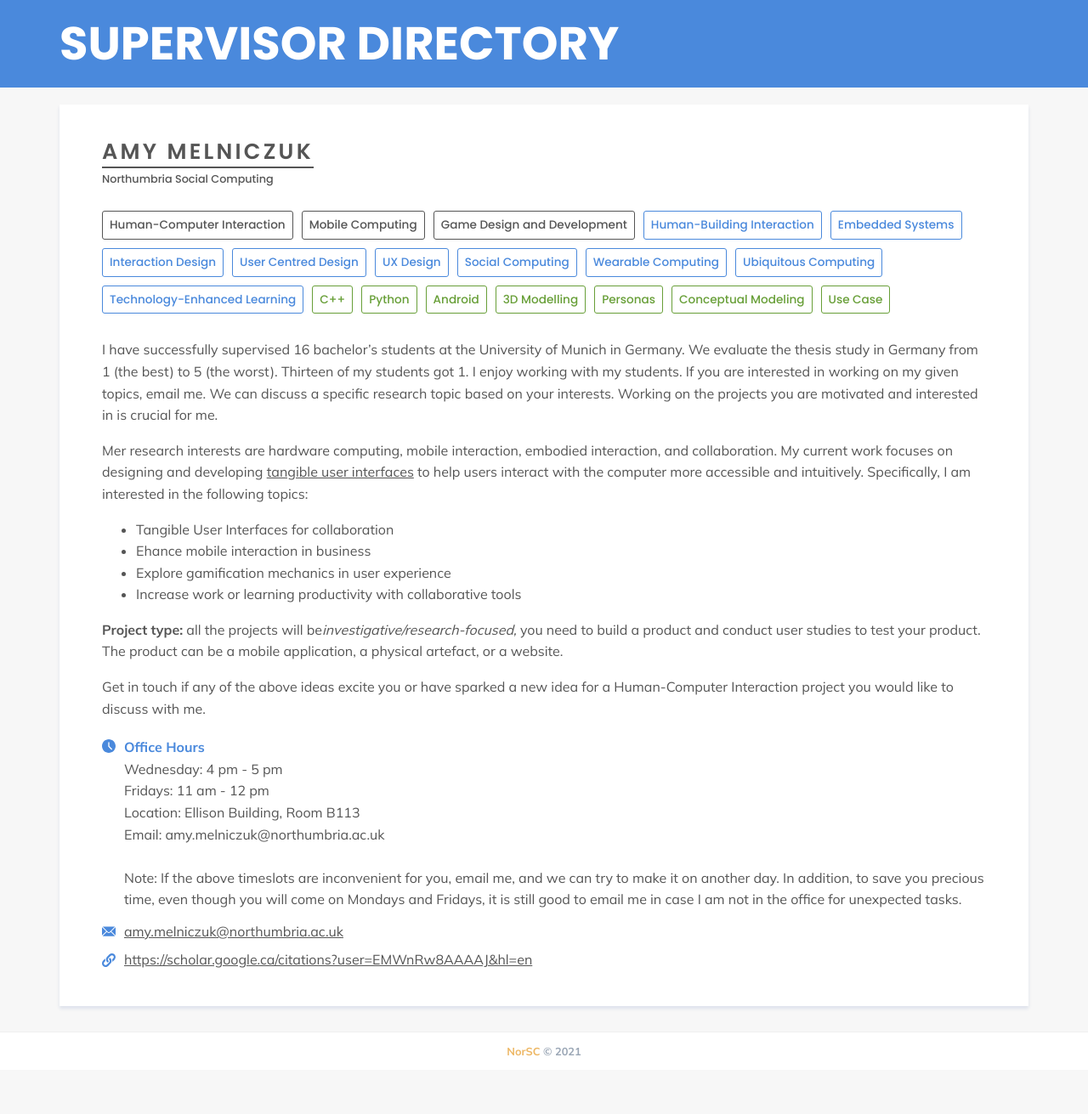
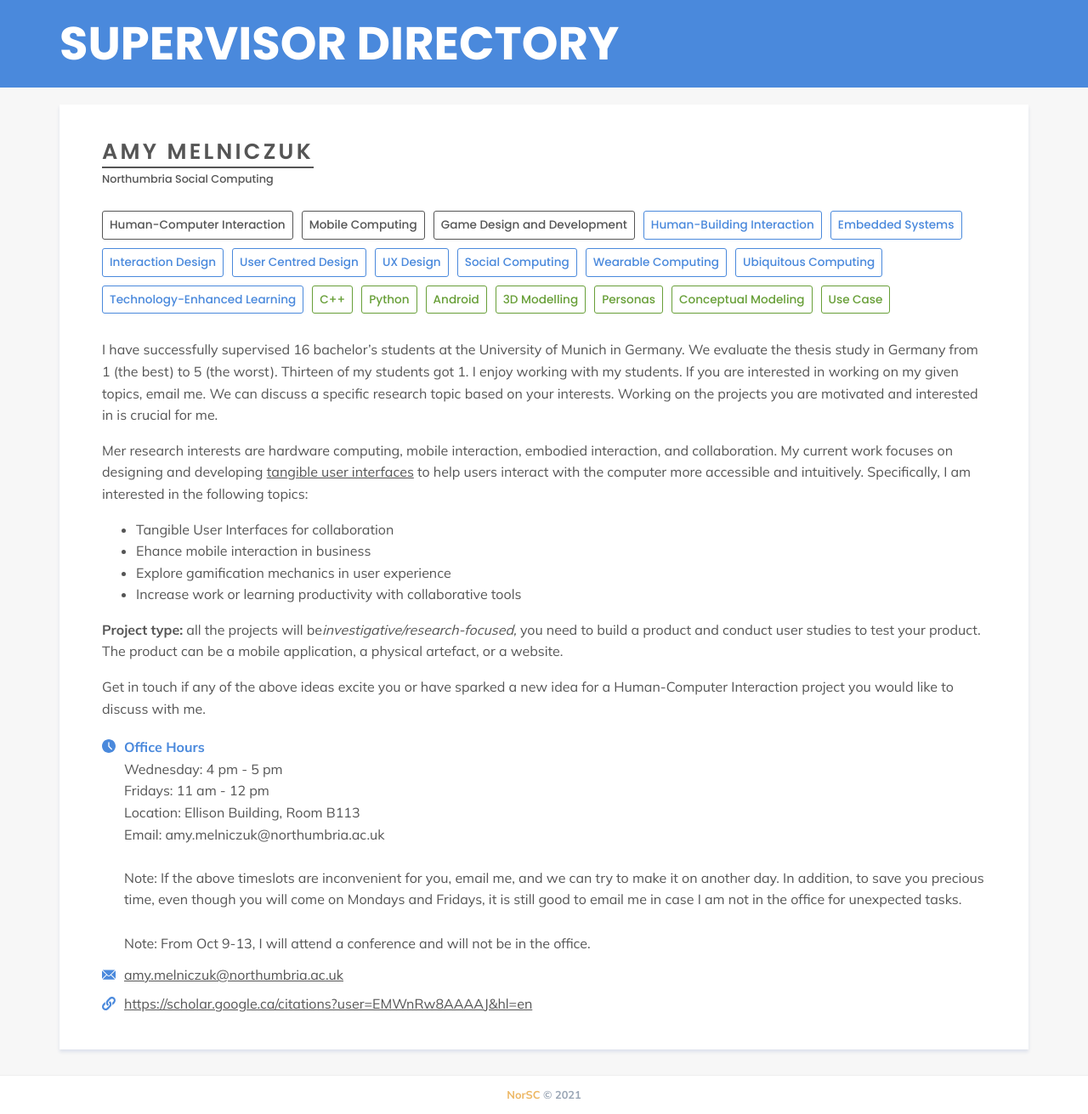
Before and after one commit to NorSC/supervisor-search, a Jekyll site: the page built from _supervisors/amy-melniczuk.md, in a window 1280 px wide. Shown: the whole page at 85% size. Built offline with Jekyll 4.4.1, drawn with Linux system fonts in a browser that asks for light colours; a script that is not in the unit is left out; before the commit the page ends 1259 px from its top, so only the background shows below that.

Commit message:
Update Supervisors “amy-melniczuk”

```diff
--- a/_supervisors/amy-melniczuk.md
+++ b/_supervisors/amy-melniczuk.md
@@ -17,6 +17,9 @@ office_hours: >-
 
 
   Note: If the above timeslots are inconvenient for you, email me, and we can try to make it on another day. In addition, to save you precious time, even though you will come on Mondays and Fridays, it is still good to email me in case I am not in the office for unexpected tasks.
+
+
+  Note: From Oct 9-13, I will attend a conference and will not be in the office.
 research_group: Northumbria Social Computing
 research_themes:
   - Human-Computer Interaction
```
